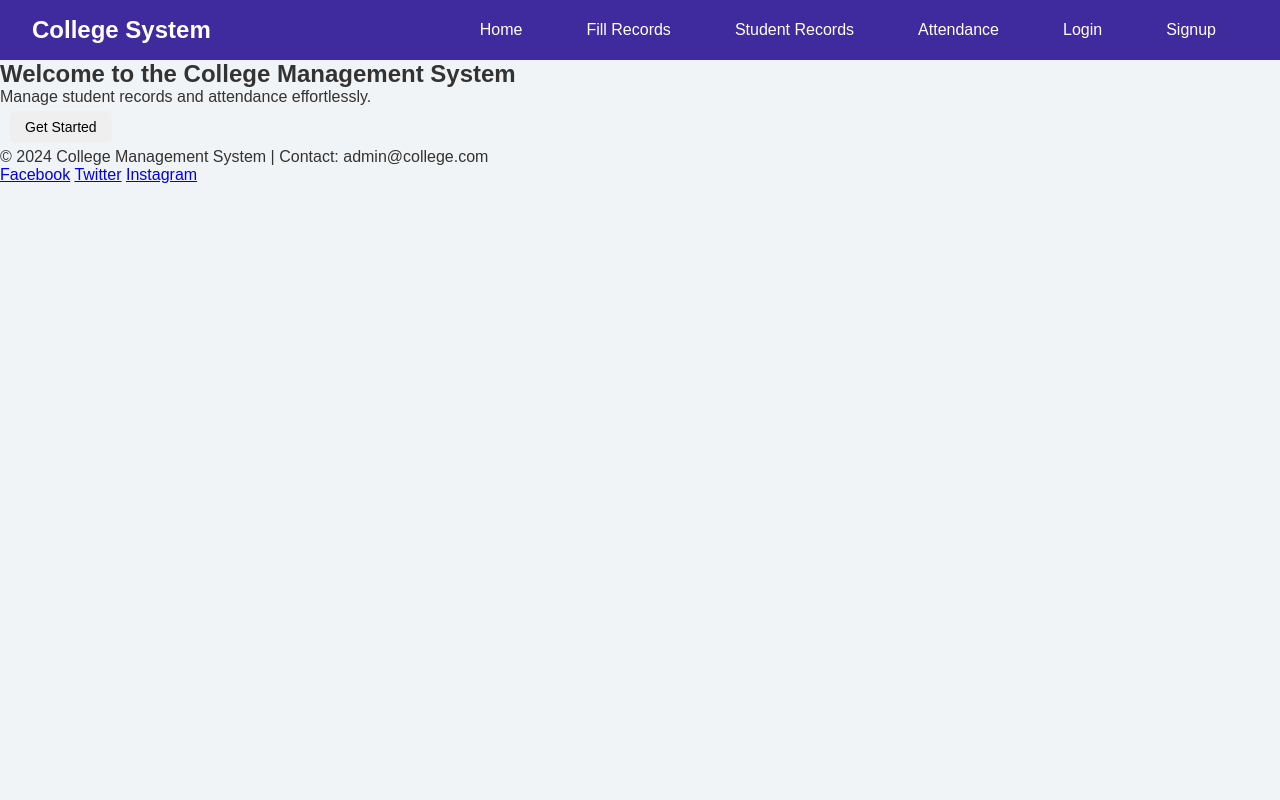
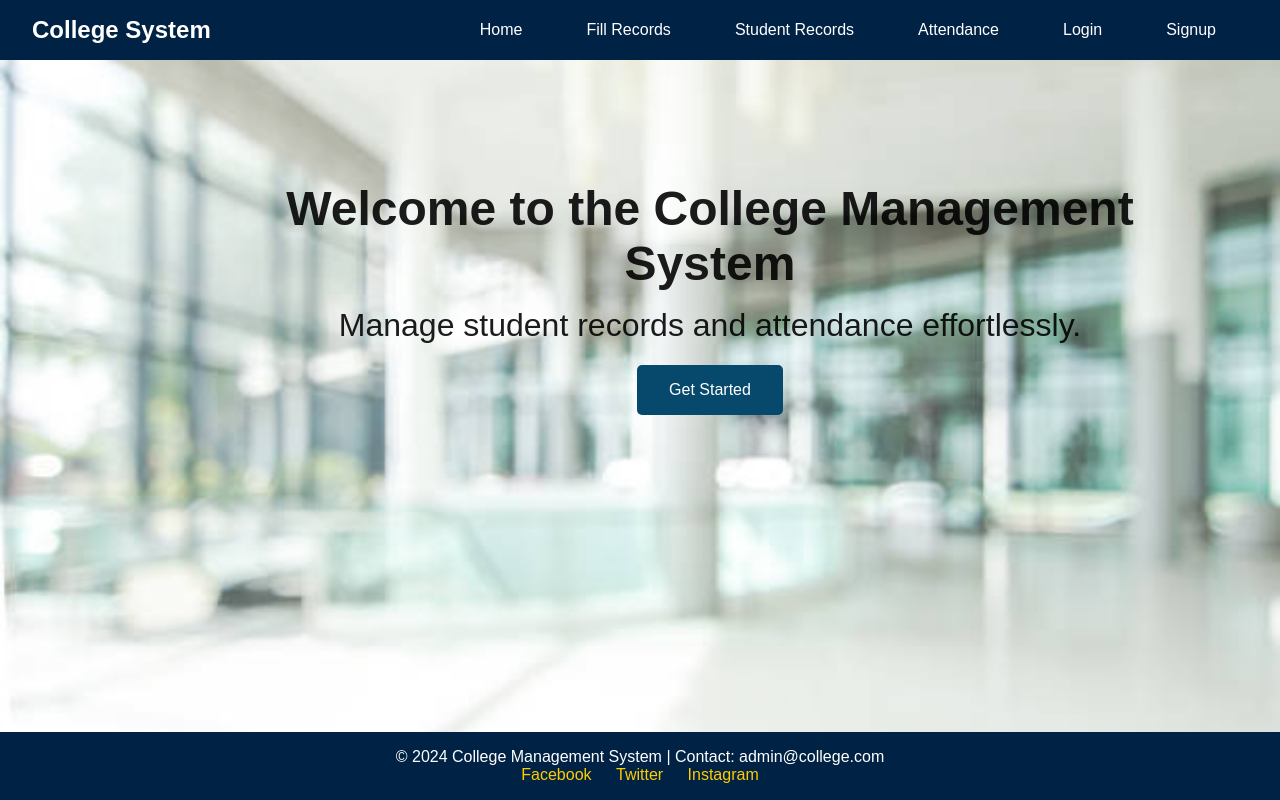
Before and after one commit to Nanawarenishaa/Ty-Project, a PHP site: page / in a window 1280 px wide. Run offline with PHP 8.4, Linux system fonts and the light colour scheme.

Commit message:
Add files via upload

```diff
--- a/style.css
+++ b/style.css
@@ -16,7 +16,7 @@ body {
   justify-content: space-between;
   align-items: center;
   padding: 1rem 2rem;
-  background-color: #402b9e;
+  background-color: #002244;
 }
 
 .logo {
@@ -43,10 +43,76 @@ body {
 }
 
 .nav-links a:hover, .nav-links a.active {
-  background-color: rgb(100, 86, 180);
+  background-color: #1a426b;
   border-radius: 4px;
 }
 
+.hero {
+  background-image: url('./collegeBackground.png');
+  background-repeat: no-repeat;
+  background-position:center;
+  background-size: cover;
+  height: 90vh;
+  display: flex;
+  justify-content: center;
+  align-items: center;
+  text-align: center;
+  color: rgba(0, 0, 0, 0.89);
+  padding: 0 20px;
+}
+
+.hero-content {
+  max-width: 900px;
+  height: 60vh;
+  display: flex;
+  flex-direction: column;
+  justify-content: center;
+  align-items: center;
+  margin-left: 15rem;
+
+}
+.hero h1{
+  font-size: 3rem;
+}
+.hero p {
+  margin: 1rem 0;
+  font-size: 2rem;
+}
+
+.hero button {
+  padding: 1rem 2rem;
+  background-color: #07486d; /* accent color */
+  color: white;
+  border: none;
+  cursor: pointer;
+  font-size: 1rem;
+}
+.hero button:hover{
+  background-color: #002244;
+}
+
+
+footer {
+  position: fixed;
+  bottom: 0;
+  width: 100%;
+  background-color: #002244;
+  color: white;
+  padding: 1rem;
+  text-align: center;
+  z-index: 1000;
+}
+
+
+footer p {
+  margin: 0;
+}
+
+.social-links a {
+  color: #ffcc00; /* accent color */
+  margin: 0 10px;
+  text-decoration: none;
+}
 /* Button Styles */
 button {
   padding: 8px 15px;
```
Also changed, not shown: other parts of style.css (+46 -20 lines).
